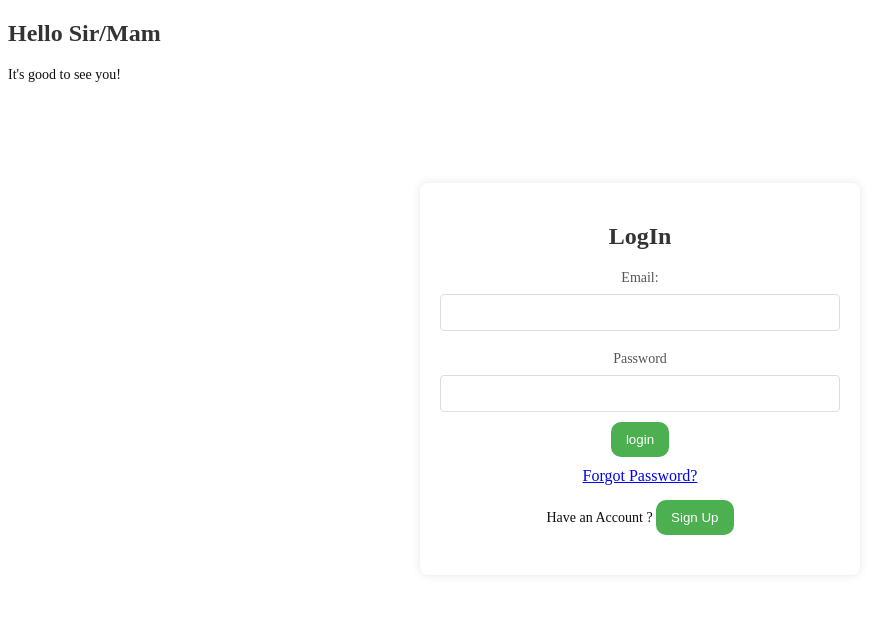
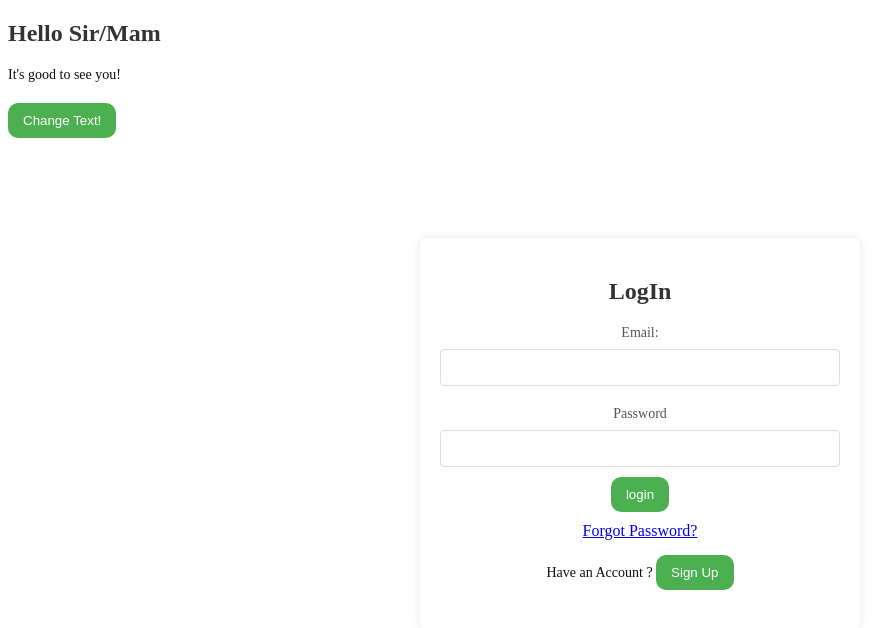
Before and after one commit to mahesh180400/React01, a React (Create React App) app: page / in a window 1280 px wide. Shown: the top 628 px of the page, without its empty margins (0-895 px from the left). Built offline with nearby package versions, Linux system fonts and the light colour scheme.

Commit message:
react redux

```diff
--- a/src/Login/Greeting.js
+++ b/src/Login/Greeting.js
@@ -1,8 +1,15 @@
+import { useState } from "react";
 const Greeting=()=>{
+const [changeText,setchangeText]=useState(false)
+const changeTextHandler=()=>{
+    setchangeText(true);
+}
     return (
         <div>
         <h2>Hello Sir/Mam</h2>
-        <p>It's good to see you!</p>
+        {!changeText && <p>It's good to see you!</p>}
+        {changeText && <p>Done</p>}
+        <button onClick={changeTextHandler}>Change Text!</button>
         </div>
     )
 };
```
Also changed, not shown: 1 other file (tests, documents, lock files or other folders).
